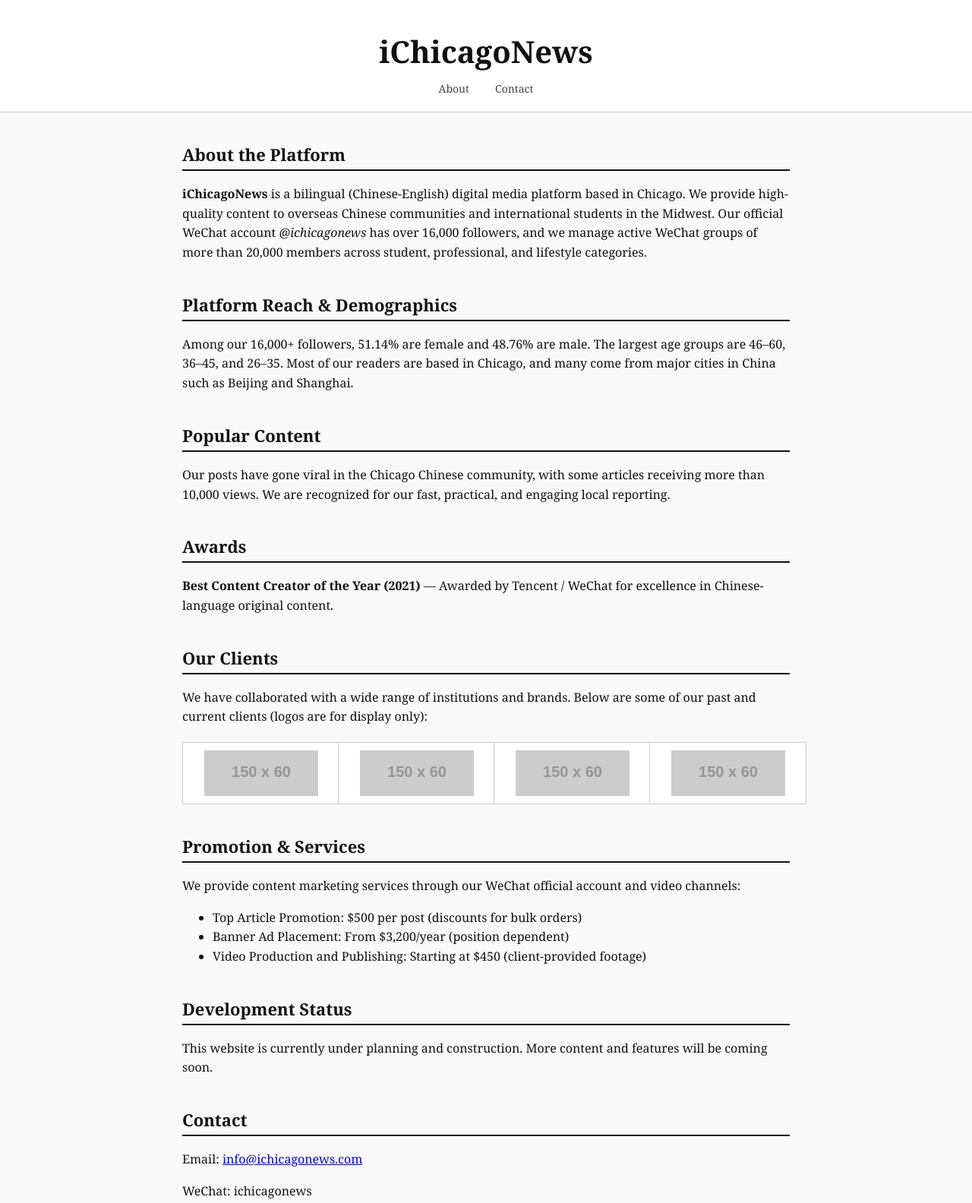
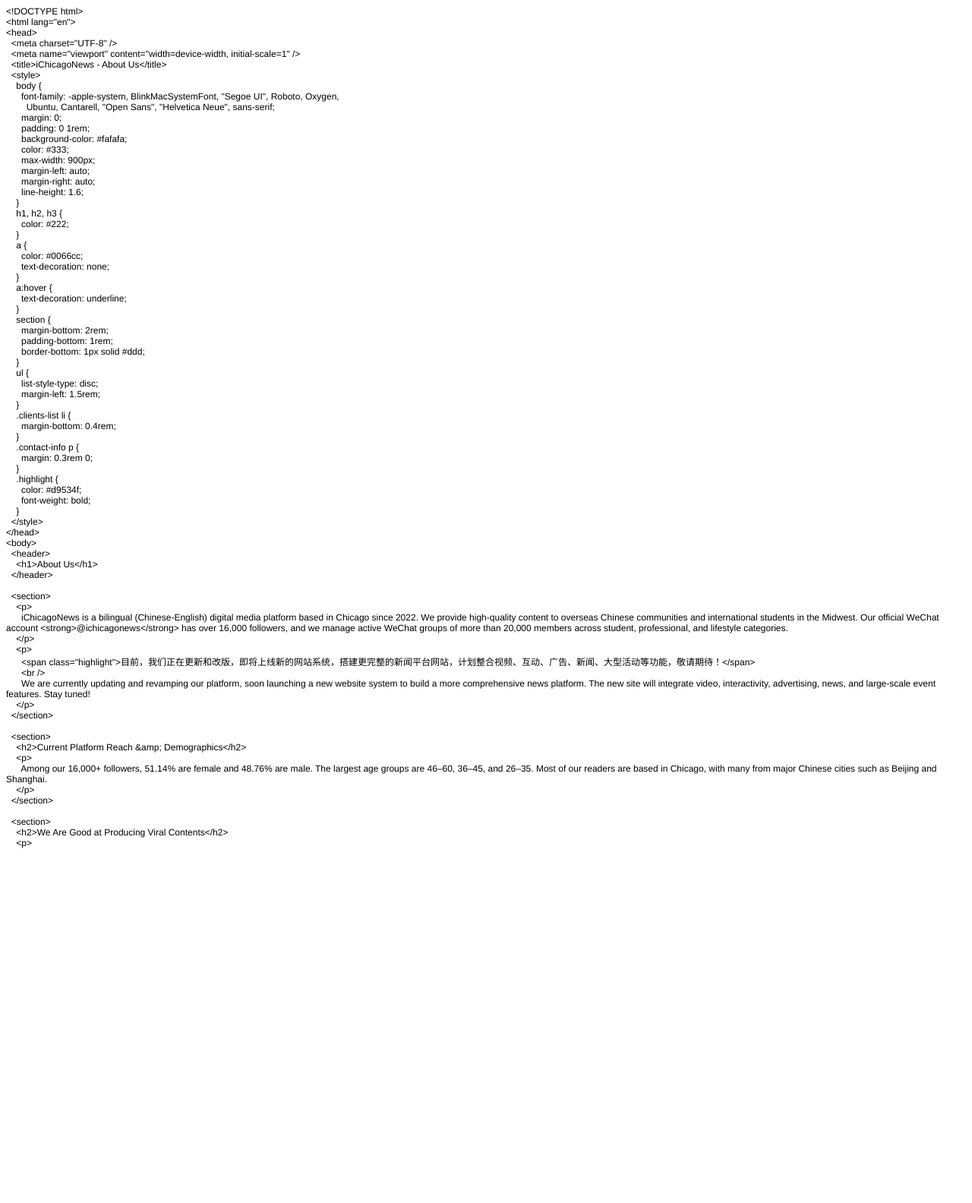
Before and after one commit to ichicagonews/ichicagonews.github.io, a plain HTML site: page index.html in a window 1280 px wide. Shown: the top 1584 px of the page at 76% size. After the commit the page ends 1125 px from the top, so only its background shows below. Drawn offline with Linux system fonts and the light colour scheme; placeholder pictures from the web are drawn by us.

Commit message:
Add files via upload

```diff
--- a/index.html
+++ b/index.html
@@ -1,130 +1,92 @@
-
-<!DOCTYPE html>
-<html lang="en">
+<!DOCTYPE html PUBLIC "-//W3C//DTD HTML 4.01//EN" "http://www.w3.org/TR/html4/strict.dtd">
+<html>
 <head>
-    <meta charset="UTF-8">
-    <title>iChicagoNews</title>
-    <meta name="viewport" content="width=device-width, initial-scale=1.0">
-    <style>
-        body {
-            font-family: 'Georgia', serif;
-            margin: 0;
-            padding: 0;
-            background-color: #f9f9f9;
-            color: #111;
-        }
-        header {
-            background-color: #fff;
-            padding: 40px 20px 20px;
-            border-bottom: 1px solid #ccc;
-            text-align: center;
-        }
-        header h1 {
-            font-size: 40px;
-            margin: 0;
-            font-weight: bold;
-        }
-        nav {
-            text-align: center;
-            margin-top: 10px;
-        }
-        nav a {
-            margin: 0 15px;
-            text-decoration: none;
-            color: #444;
-            font-size: 14px;
-        }
-        .container {
-            max-width: 800px;
-            margin: 40px auto;
-            padding: 0 20px;
-        }
-        h2 {
-            font-size: 22px;
-            margin-top: 40px;
-            border-bottom: 2px solid #111;
-            padding-bottom: 5px;
-        }
-        p {
-            line-height: 1.6;
-            font-size: 16px;
-        }
-        ul {
-            font-size: 16px;
-            line-height: 1.6;
-        }
-        .logo-grid {
-            display: grid;
-            grid-template-columns: repeat(auto-fit, minmax(100px, 1fr));
-            gap: 20px;
-            margin-top: 20px;
-            align-items: center;
-        }
-        .logo-grid img {
-            width: 100%;
-            max-height: 60px;
-            object-fit: contain;
-            background: #fff;
-            border: 1px solid #ccc;
-            padding: 10px;
-        }
-        footer {
-            text-align: center;
-            padding: 30px 10px;
-            font-size: 13px;
-            color: #666;
-        }
-    </style>
+  <meta http-equiv="Content-Type" content="text/html; charset=utf-8">
+  <meta http-equiv="Content-Style-Type" content="text/css">
+  <title></title>
+  <meta name="Generator" content="Cocoa HTML Writer">
+  <meta name="CocoaVersion" content="2487.7">
+  <style type="text/css">
+    p.p1 {margin: 0.0px 0.0px 0.0px 0.0px; font: 12.0px Helvetica}
+    p.p2 {margin: 0.0px 0.0px 0.0px 0.0px; font: 12.0px Helvetica; min-height: 14.0px}
+  </style>
 </head>
 <body>
-    <header>
-        <h1>iChicagoNews</h1>
-        <nav>
-            <a href="#">About</a>
-            <a href="#">Contact</a>
-        </nav>
-    </header>
-
-    <div class="container">
-        <h2>About the Platform</h2>
-        <p><strong>iChicagoNews</strong> is a bilingual (Chinese-English) digital media platform based in Chicago. We provide high-quality content to overseas Chinese communities and international students in the Midwest. Our official WeChat account <em>@ichicagonews</em> has over 16,000 followers, and we manage active WeChat groups of more than 20,000 members across student, professional, and lifestyle categories.</p>
-
-        <h2>Platform Reach & Demographics</h2>
-        <p>Among our 16,000+ followers, 51.14% are female and 48.76% are male. The largest age groups are 46–60, 36–45, and 26–35. Most of our readers are based in Chicago, and many come from major cities in China such as Beijing and Shanghai.</p>
-
-        <h2>Popular Content</h2>
-        <p>Our posts have gone viral in the Chicago Chinese community, with some articles receiving more than 10,000 views. We are recognized for our fast, practical, and engaging local reporting.</p>
-
-        <h2>Awards</h2>
-        <p><strong>Best Content Creator of the Year (2021)</strong> — Awarded by Tencent / WeChat for excellence in Chinese-language original content.</p>
-
-        <h2>Our Clients</h2>
-        <p>We have collaborated with a wide range of institutions and brands. Below are some of our past and current clients (logos are for display only):</p>
-        <div class="logo-grid">
-            <img src="https://via.placeholder.com/150x60?text=Client+1" alt="Client 1">
-            <img src="https://via.placeholder.com/150x60?text=Client+2" alt="Client 2">
-            <img src="https://via.placeholder.com/150x60?text=Client+3" alt="Client 3">
-            <img src="https://via.placeholder.com/150x60?text=Client+4" alt="Client 4">
-        </div>
-
-        <h2>Promotion & Services</h2>
-        <p>We provide content marketing services through our WeChat official account and video channels:</p>
-        <ul>
-            <li>Top Article Promotion: $500 per post (discounts for bulk orders)</li>
-            <li>Banner Ad Placement: From $3,200/year (position dependent)</li>
-            <li>Video Production and Publishing: Starting at $450 (client-provided footage)</li>
-        </ul>
-
-        <h2>Development Status</h2>
-        <p>This website is currently under planning and construction. More content and features will be coming soon.</p>
-
-        <h2>Contact</h2>
-        <p>Email: <a href="mailto:info@ichicagonews.com">info@ichicagonews.com</a></p>
-        <p>WeChat: ichicagonews</p>
-    </div>
-
-    <footer>
-        © 2025 iChicagoNews. All rights reserved.
-    </footer>
+<p class="p1">&lt;!DOCTYPE html&gt;</p>
+<p class="p1">&lt;html lang="en"&gt;</p>
+<p class="p1">&lt;head&gt;</p>
+<p class="p1"><span class="Apple-converted-space">  </span>&lt;meta charset="UTF-8" /&gt;</p>
+<p class="p1"><span class="Apple-converted-space">  </span>&lt;meta name="viewport" content="width=device-width, initial-scale=1" /&gt;</p>
+<p class="p1"><span class="Apple-converted-space">  </span>&lt;title&gt;iChicagoNews - About Us&lt;/title&gt;</p>
+<p class="p1"><span class="Apple-converted-space">  </span>&lt;style&gt;</p>
+<p class="p1"><span class="Apple-converted-space">    </span>body {</p>
+<p class="p1"><span class="Apple-converted-space">      </span>font-family: -apple-system, BlinkMacSystemFont, "Segoe UI", Roboto, Oxygen,</p>
+<p class="p1"><span class="Apple-converted-space">        </span>Ubuntu, Cantarell, "Open Sans", "Helvetica Neue", sans-serif;</p>
+<p class="p1"><span class="Apple-converted-space">      </span>margin: 0;</p>
+<p class="p1"><span class="Apple-converted-space">      </span>padding: 0 1rem;</p>
+<p class="p1"><span class="Apple-converted-space">      </span>background-color: #fafafa;</p>
+<p class="p1"><span class="Apple-converted-space">      </span>color: #333;</p>
+<p class="p1"><span class="Apple-converted-space">      </span>max-width: 900px;</p>
+<p class="p1"><span class="Apple-converted-space">      </span>margin-left: auto;</p>
+<p class="p1"><span class="Apple-converted-space">      </span>margin-right: auto;</p>
+<p class="p1"><span class="Apple-converted-space">      </span>line-height: 1.6;</p>
+<p class="p1"><span class="Apple-converted-space">    </span>}</p>
+<p class="p1"><span class="Apple-converted-space">    </span>h1, h2, h3 {</p>
+<p class="p1"><span class="Apple-converted-space">      </span>color: #222;</p>
+<p class="p1"><span class="Apple-converted-space">    </span>}</p>
+<p class="p1"><span class="Apple-converted-space">    </span>a {</p>
+<p class="p1"><span class="Apple-converted-space">      </span>color: #0066cc;</p>
+<p class="p1"><span class="Apple-converted-space">      </span>text-decoration: none;</p>
+<p class="p1"><span class="Apple-converted-space">    </span>}</p>
+<p class="p1"><span class="Apple-converted-space">    </span>a:hover {</p>
+<p class="p1"><span class="Apple-converted-space">      </span>text-decoration: underline;</p>
+<p class="p1"><span class="Apple-converted-space">    </span>}</p>
+<p class="p1"><span class="Apple-converted-space">    </span>section {</p>
+<p class="p1"><span class="Apple-converted-space">      </span>margin-bottom: 2rem;</p>
+<p class="p1"><span class="Apple-converted-space">      </span>padding-bottom: 1rem;</p>
+<p class="p1"><span class="Apple-converted-space">      </span>border-bottom: 1px solid #ddd;</p>
+<p class="p1"><span class="Apple-converted-space">    </span>}</p>
+<p class="p1"><span class="Apple-converted-space">    </span>ul {</p>
+<p class="p1"><span class="Apple-converted-space">      </span>list-style-type: disc;</p>
+<p class="p1"><span class="Apple-converted-space">      </span>margin-left: 1.5rem;</p>
+<p class="p1"><span class="Apple-converted-space">    </span>}</p>
+<p class="p1"><span class="Apple-converted-space">    </span>.clients-list li {</p>
+<p class="p1"><span class="Apple-converted-space">      </span>margin-bottom: 0.4rem;</p>
+<p class="p1"><span class="Apple-converted-space">    </span>}</p>
+<p class="p1"><span class="Apple-converted-space">    </span>.contact-info p {</p>
+<p class="p1"><span class="Apple-converted-space">      </span>margin: 0.3rem 0;</p>
+<p class="p1"><span class="Apple-converted-space">    </span>}</p>
+<p class="p1"><span class="Apple-converted-space">    </span>.highlight {</p>
+<p class="p1"><span class="Apple-converted-space">      </span>color: #d9534f;</p>
+<p class="p1"><span class="Apple-converted-space">      </span>font-weight: bold;</p>
+<p class="p1"><span class="Apple-converted-space">    </span>}</p>
+<p class="p1"><span class="Apple-converted-space">  </span>&lt;/style&gt;</p>
+<p class="p1">&lt;/head&gt;</p>
+<p class="p1">&lt;body&gt;</p>
+<p class="p1"><span class="Apple-converted-space">  </span>&lt;header&gt;</p>
+<p class="p1"><span class="Apple-converted-space">    </span>&lt;h1&gt;About Us&lt;/h1&gt;</p>
+<p class="p1"><span class="Apple-converted-space">  </span>&lt;/header&gt;</p>
+<p class="p2"><br></p>
+<p class="p1"><span class="Apple-converted-space">  </span>&lt;section&gt;</p>
+<p class="p1"><span class="Apple-converted-space">    </span>&lt;p&gt;</p>
+<p class="p1"><span class="Apple-converted-space">      </span>iChicagoNews is a bilingual (Chinese-English) digital media platform based in Chicago since 2022. We provide high-quality content to overseas Chinese communities and international students in the Midwest. Our official WeChat account &lt;strong&gt;@ichicagonews&lt;/strong&gt; has over 16,000 followers, and we manage active WeChat groups of more than 20,000 members across student, professional, and lifestyle categories.</p>
+<p class="p1"><span class="Apple-converted-space">    </span>&lt;/p&gt;</p>
+<p class="p1"><span class="Apple-converted-space">    </span>&lt;p&gt;</p>
+<p class="p1"><span class="Apple-converted-space">      </span>&lt;span class="highlight"&gt;目前，我们正在更新和改版，即将上线新的网站系统，搭建更完整的新闻平台网站，计划整合视频、互动、广告、新闻、大型活动等功能，敬请期待！&lt;/span&gt;</p>
+<p class="p1"><span class="Apple-converted-space">      </span>&lt;br /&gt;</p>
+<p class="p1"><span class="Apple-converted-space">      </span>We are currently updating and revamping our platform, soon launching a new website system to build a more comprehensive news platform. The new site will integrate video, interactivity, advertising, news, and large-scale event features. Stay tuned!</p>
+<p class="p1"><span class="Apple-converted-space">    </span>&lt;/p&gt;</p>
+<p class="p1"><span class="Apple-converted-space">  </span>&lt;/section&gt;</p>
+<p class="p2"><br></p>
+<p class="p1"><span class="Apple-converted-space">  </span>&lt;section&gt;</p>
+<p class="p1"><span class="Apple-converted-space">    </span>&lt;h2&gt;Current Platform Reach &amp;amp; Demographics&lt;/h2&gt;</p>
+<p class="p1"><span class="Apple-converted-space">    </span>&lt;p&gt;</p>
+<p class="p1"><span class="Apple-converted-space">      </span>Among our 16,000+ followers, 51.14% are female and 48.76% are male. The largest age groups are 46–60, 36–45, and 26–35. Most of our readers are based in Chicago, with many from major Chinese cities such as Beijing and Shanghai.</p>
+<p class="p1"><span class="Apple-converted-space">    </span>&lt;/p&gt;</p>
+<p class="p1"><span class="Apple-converted-space">  </span>&lt;/section&gt;</p>
+<p class="p2"><br></p>
+<p class="p1"><span class="Apple-converted-space">  </span>&lt;section&gt;</p>
+<p class="p1"><span class="Apple-converted-space">    </span>&lt;h2&gt;We Are Good at Producing Viral Contents&lt;/h2&gt;</p>
+<p class="p1"><span class="Apple-converted-space">    </span>&lt;p&gt;</p>
 </body>
 </html>
```
